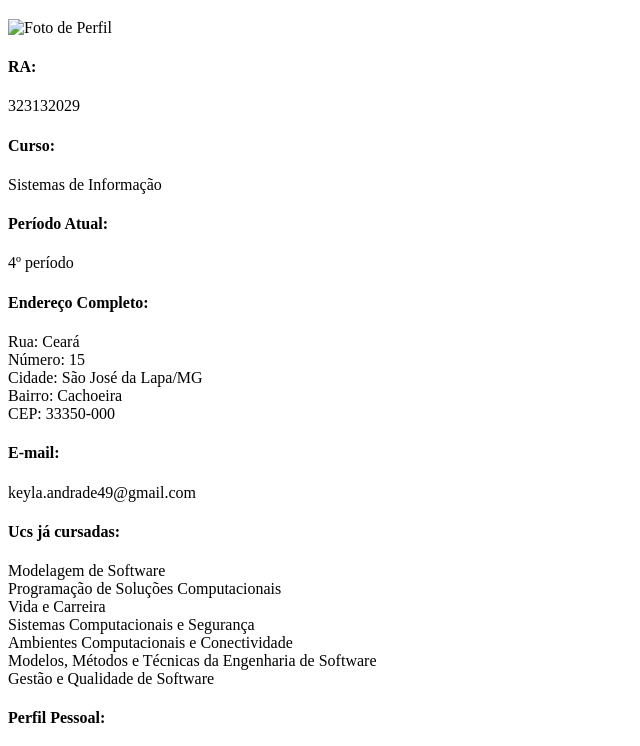
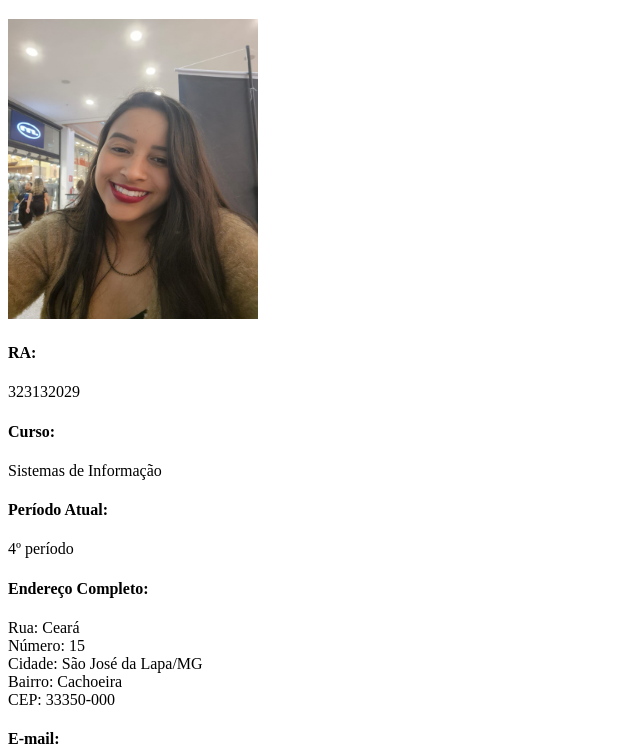
Before and after one commit to andradekeyla/Trabalho_Desenvolvimento_Web, a plain HTML site: page fase1/index.html in a window 1280 px wide. Shown: the part 61-807 px from the top of the page, without its empty margins (0-640 px from the left). Drawn offline with Linux system fonts and the light colour scheme.

Commit message:
Atualizando index.html e adicionando image.jpeg

```diff
--- a/fase1/index.html
+++ b/fase1/index.html
@@ -8,7 +8,7 @@
 
 <h1>Keyla da Silva Andrade</h1>
 
-<img src="imagem.jpeg" alt="Foto de Perfil" width="250" height="300">
+<img src="image.jpeg" alt="Foto de Perfil" width="250" height="300">
 
 <h4>RA: </h4>
 <p> 323132029 </p>
```
Also changed, not shown: fase1/image.jpeg (added).
